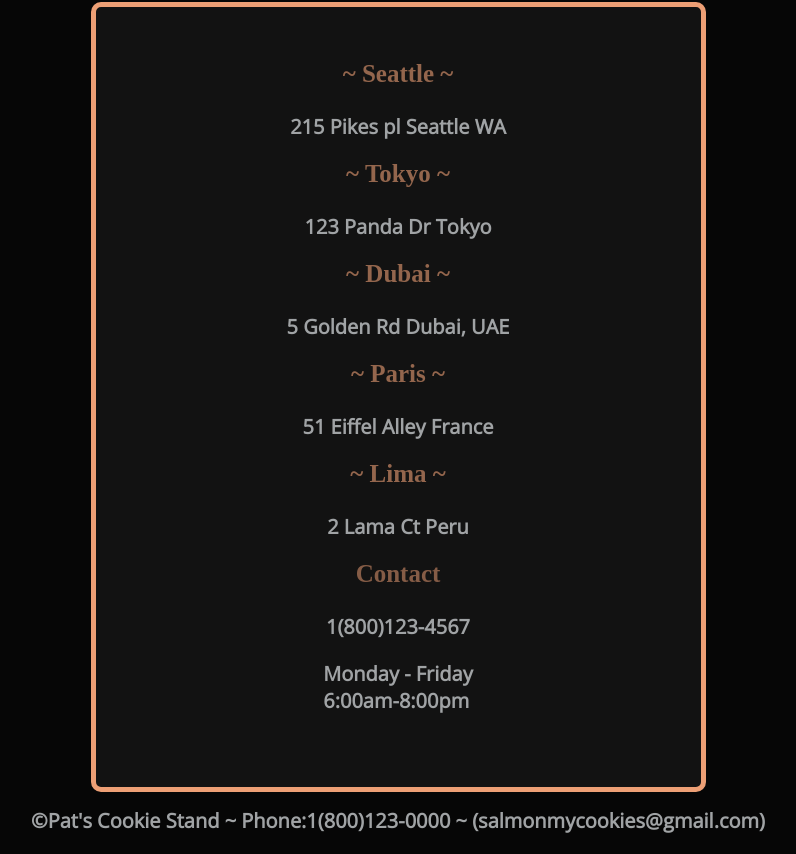
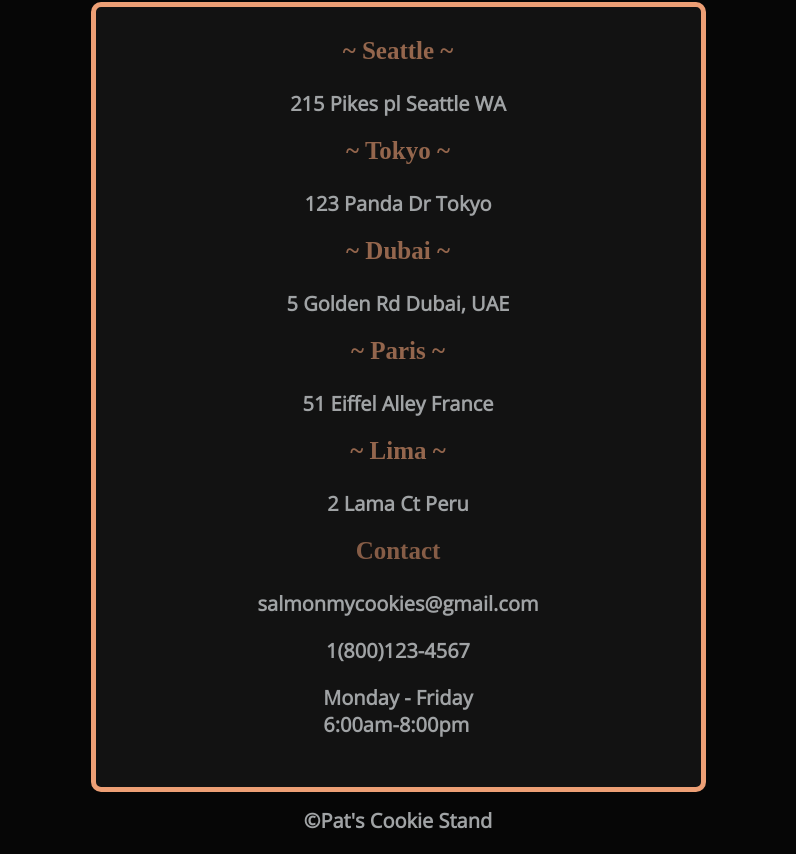
Before and after one commit to Dcastro99/cookie-stand, a plain HTML site: page index.html in a window 1280 px wide. Shown: the part 2151-3005 px from the top of the page, without its empty margins (242-1038 px from the left). Drawn offline with nearby package versions, Linux system fonts and the light colour scheme; a web font is replaced by a local one.

Commit message:
changed footer

```diff
--- a/index.html
+++ b/index.html
@@ -65,13 +65,14 @@
 
 
         <p class="contact">Contact</p>
+        <p>salmonmycookies@gmail.com</p>
         <p class="addy">1(800)123-4567</p>
         <p>Monday - Friday<br>6:00am-8:00pm</p>
       </section>
   </main>
 
   <footer>
-    <p>&copy;Pat's Cookie Stand ~ Phone:1(800)123-0000 ~ (salmonmycookies@gmail.com)</p>
+    <p>&copy;Pat's Cookie Stand</p>
     <!-- <p class="ourInfo">Phone:1(800)253-salmon</p>
     <p class="ourInfo">salmonmycookies@gmail.com</p> -->
   </footer>
```
